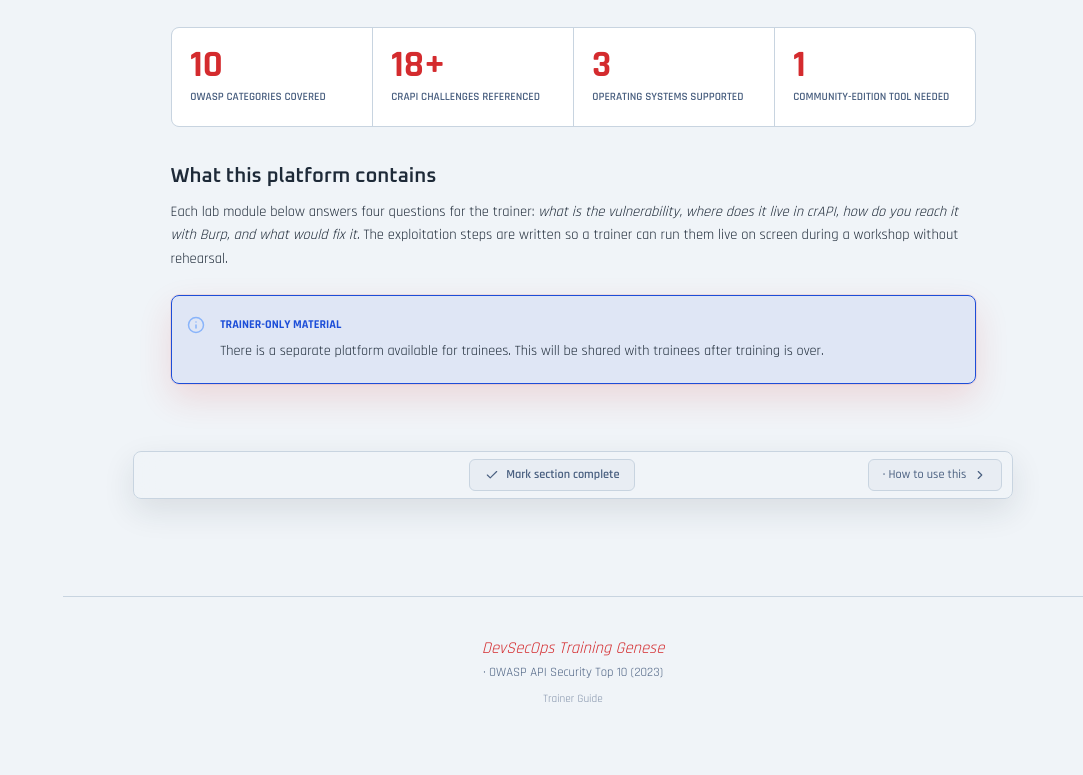
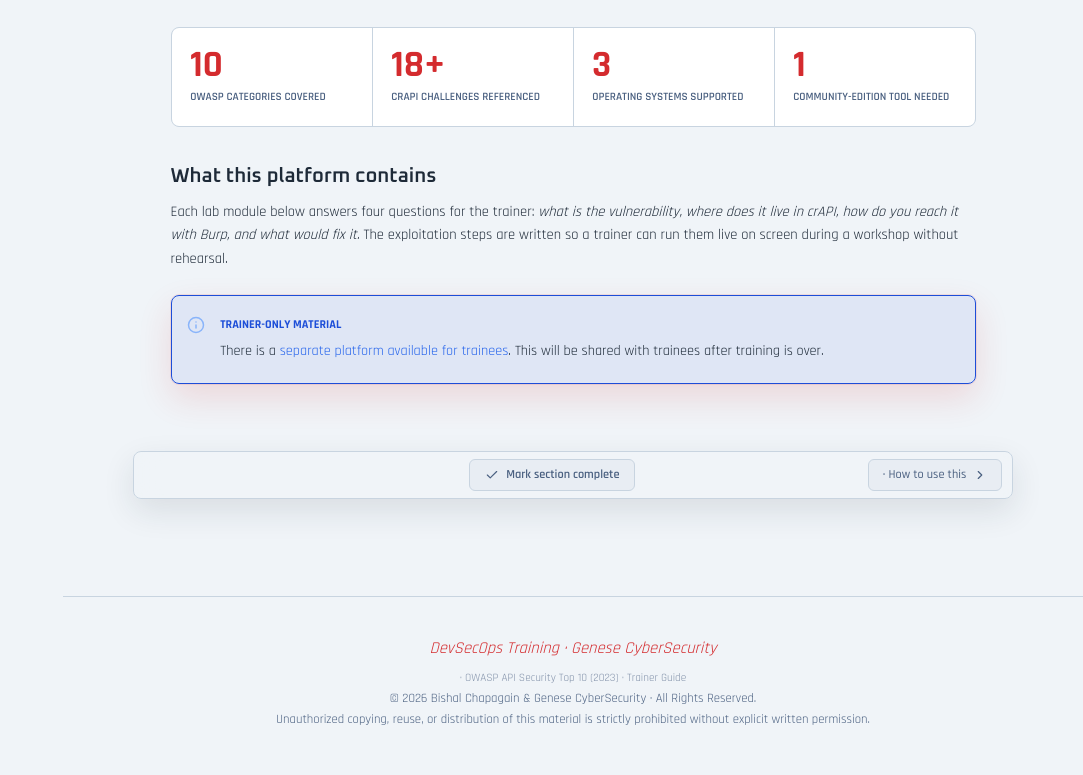
Before and after one commit to bishalcpgn/DevSecOps-Training-Genese-API-Security-Labs-Trainer-Guide, a plain HTML site: page index.html in a window 1280 px wide. Shown: the part 824-1599 px from the top of the page, without its empty margins (197-1280 px from the left). Before the commit the page ends 1578 px from the top, so only its background shows below. Drawn offline with nearby package versions, Linux system fonts and the light colour scheme.

Commit message:
Added license

```diff
--- a/index.html
+++ b/index.html
@@ -228,7 +228,7 @@
 
         <div class="callout callout-info">
           <span class="callout-title">Trainer-only material</span>
-          There is a separate platform available for trainees. This will be shared with trainees after training is over.
+          There is a <a href="https://bishalcpgn.github.io/DevSecOps-Training-Genese-API-Security-Labs-Trainees-Guide-/#welcome" target="_blank" rel="noopener">separate platform available for trainees</a>. This will be shared with trainees after training is over.
         </div>
       </section>
 
@@ -1558,10 +1558,12 @@ Replace: "amount":10000</pre>
     </nav>
 
     <footer class="footer">
-      <div class="footer-brand">DevSecOps Training Genese</div>
-      <div> · OWASP API Security Top 10 (2023)</div>
-      <div class="footer-meta">
-        Trainer Guide
+      <div class="footer-brand">DevSecOps Training · Genese CyberSecurity</div>
+      <div class="footer-meta"> · OWASP API Security Top 10 (2023) · Trainer Guide</div>
+      <div class="footer-copyright">
+        &copy; 2026 Bishal Chapagain &amp; Genese CyberSecurity · All Rights Reserved.<br>
+        Unauthorized copying, reuse, or distribution of this material is strictly prohibited without explicit written permission.
+      </div>
     </footer>
 
   </main>
```
Also changed, not shown: 2 other files.
